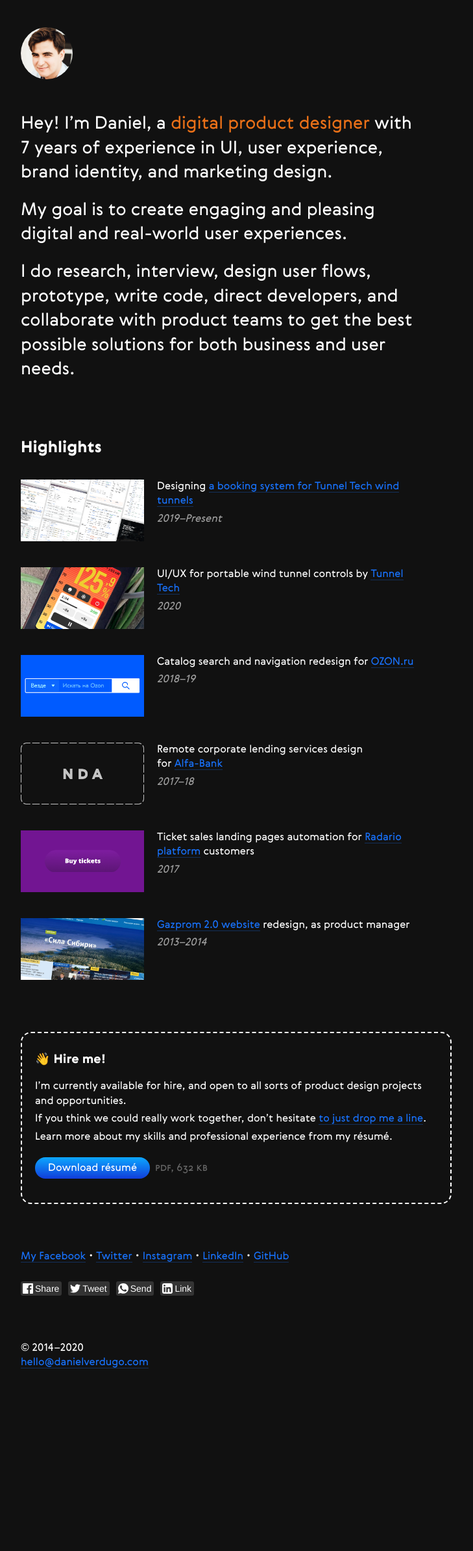
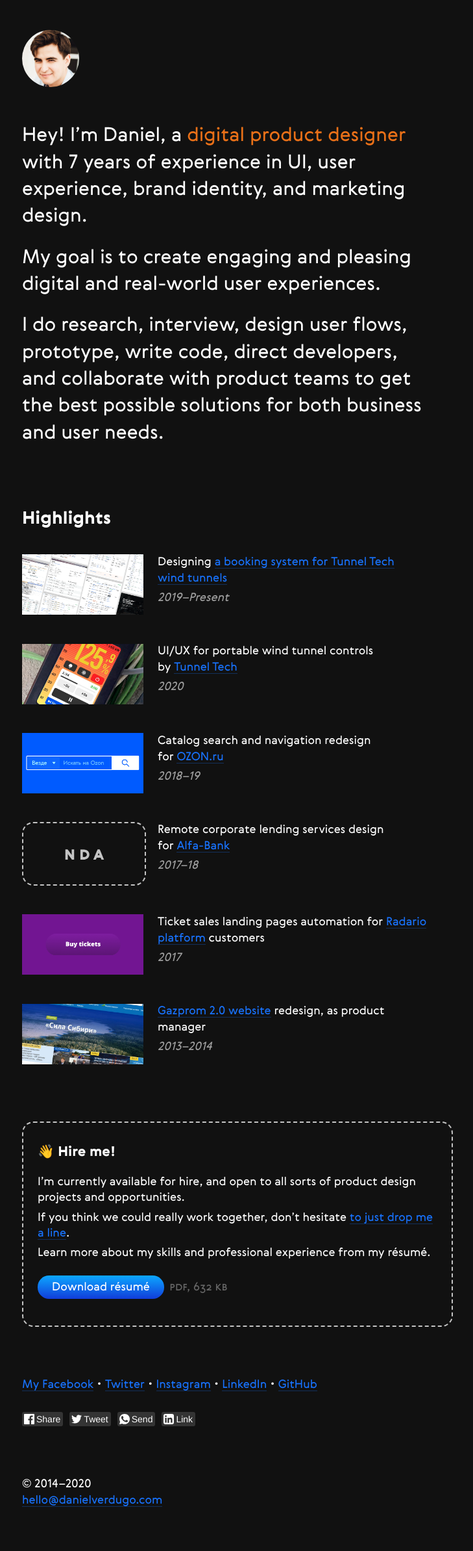
Before and after one commit to danielverdugo/danielverdugo.github.io, a Jekyll site: the page built from index.html, in a window 1280 px wide. Shown: the whole page at 65% size, without its empty margins (298-1027 px from the left). Built offline with Jekyll 4.4.1, drawn with Linux system fonts in a browser that asks for light colours; comment, search, counter and statistics services are not loaded; before the commit the page ends 2168 px from its top, so only the background shows below that.

Commit message:
Dashed line, alfa banner

```diff
--- a/_sass/settings.sass
+++ b/_sass/settings.sass
@@ -5,7 +5,7 @@
 $background: #111111
 $text-color: #fff
 $font-family: 'Gerbera', Arial, Helvetica, sans-serif
-$font: 100% $font-family
+$font: 110% $font-family
 
 $dark-grey: #666666
 
--- a/index.html
+++ b/index.html
@@ -57,7 +57,7 @@
         <div class="grid">
             <div class="unit one-third">
                 <a href="https://alfabank.com" onmouseover="hover('hg-alfa')" onmouseout="remhover('hg-alfa')" target="_blank">
-                    <div class="project-banner" style="background: url(/assets/i/alfa-bank/banner.png) center center no-repeat; background-size: 100%; padding-bottom: 50%"></div>
+                    <div class="project-banner" style="background: url(/assets/i/banners/alfa.png) center center no-repeat; background-size: 100%; padding-bottom: 50%; border: 2px dashed #C4C4C4; border-radius: 1em;"></div>
                 </a>
             </div>
             <div class="unit two-thirds">
--- a/main.sass
+++ b/main.sass
@@ -138,7 +138,7 @@
     padding-right: 1.25em
     padding-bottom: 2em
     border-radius: 1em
-    border: 2px dashed #fff
+    border: 2px dashed #C4C4C4
 
 .likely__icon
     filter: grayscale(100%)
```
Also changed, not shown: assets/i/banners/alfa.png (added).
